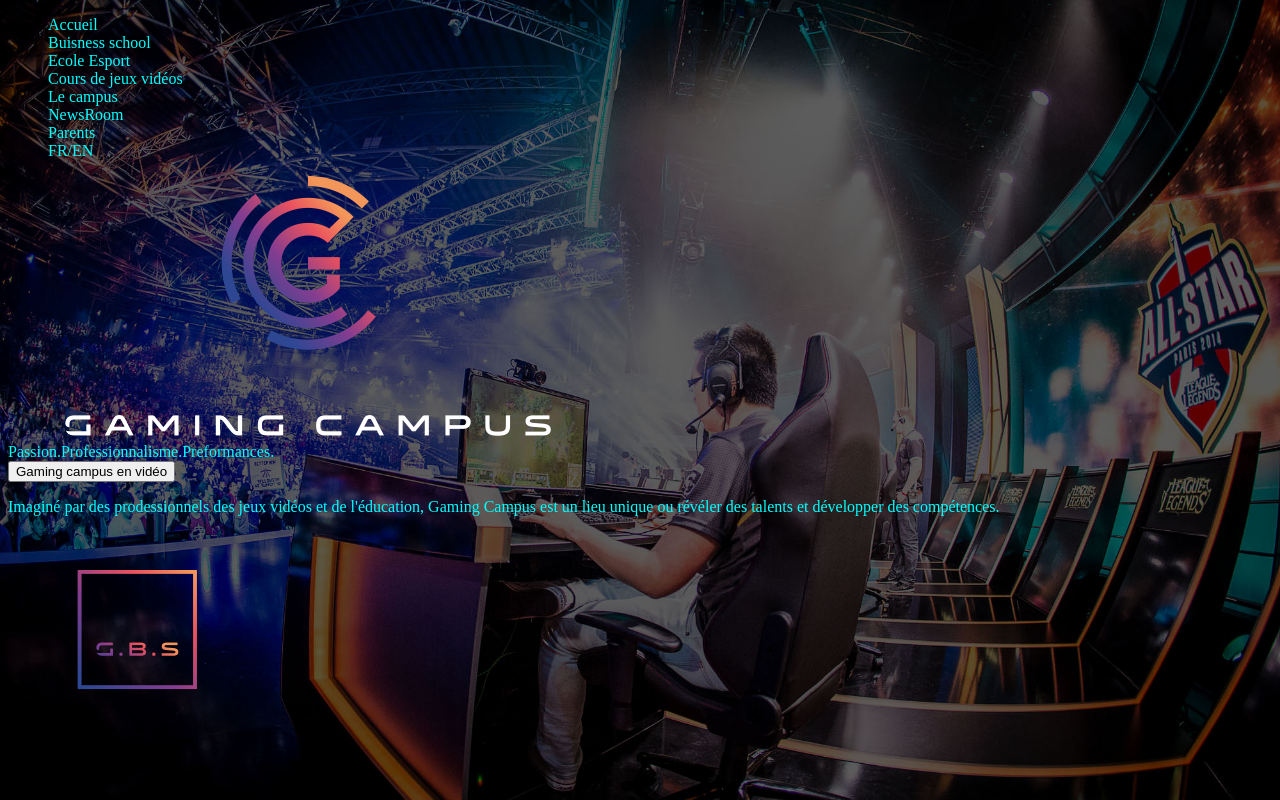
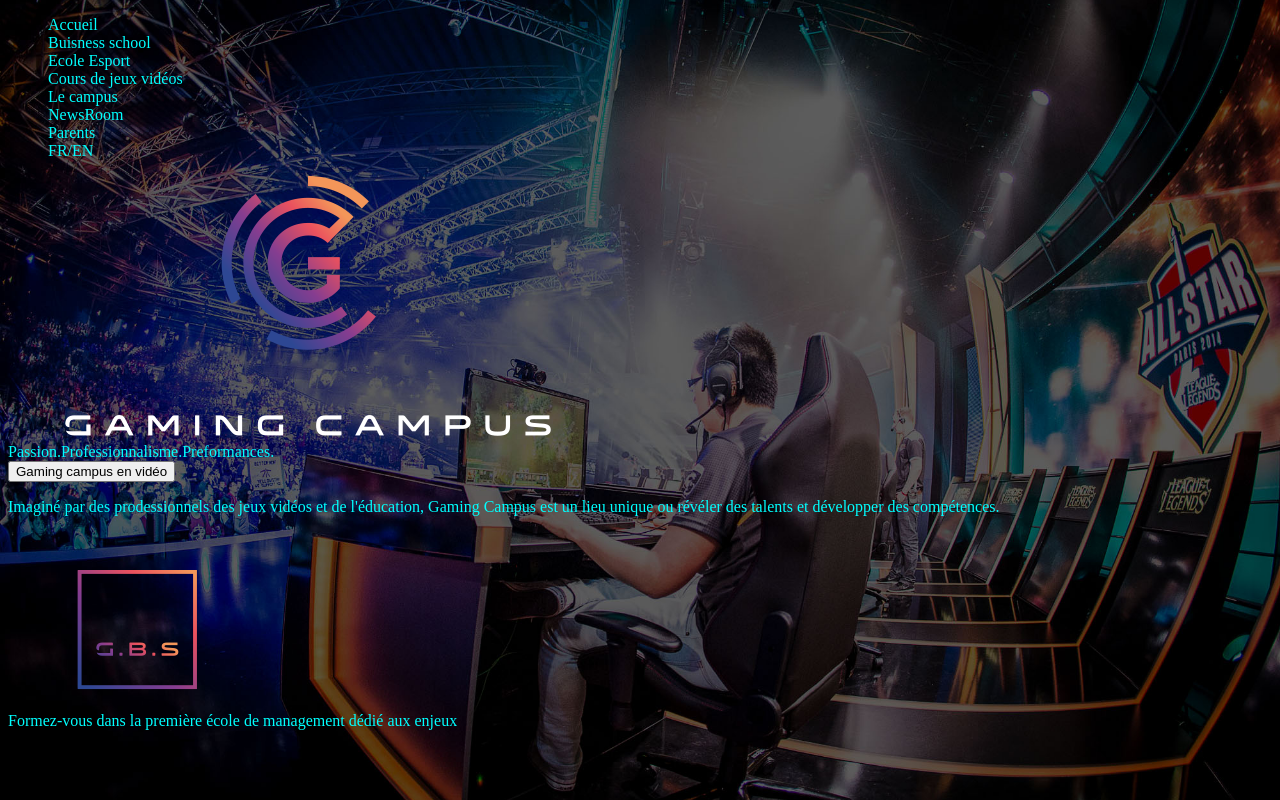
Before and after one commit to Frank-Fleurt/gaming-campus-, a plain HTML site: page index.html in a window 1280 px wide. Drawn offline with Linux system fonts and the light colour scheme.

```diff
--- a/index.html
+++ b/index.html
@@ -34,7 +34,7 @@
     <div>
       <div>
         <div><img src="./img/logo-gbs-home.png" alt="Logo de Gbs"></div>
-        <div></div>
+        <div><p>Formez-vous dans la première école de management dédié aux enjeux </p></div>
         <div></div>
       </div>
       <div></div>
```
Also changed, not shown: 1 other file.
